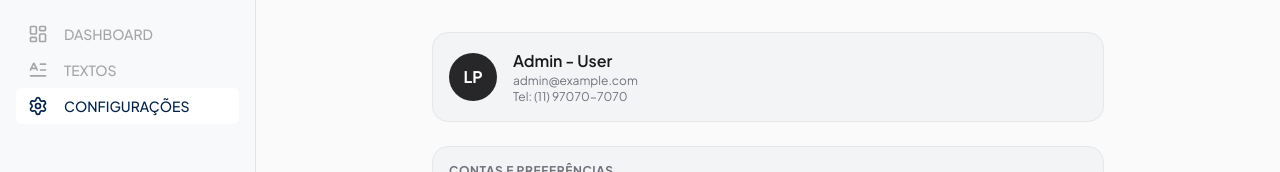
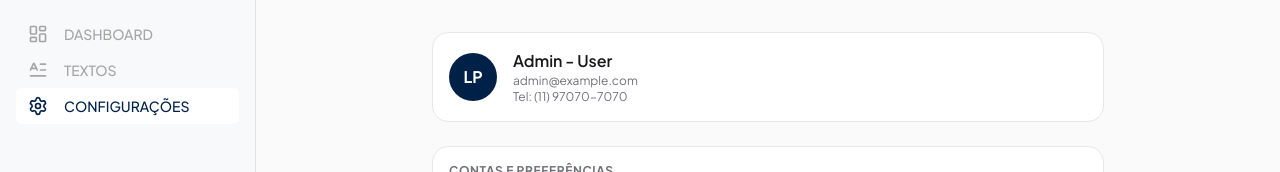
Before and after one commit to LucasPapini/repetilingua-web, a React (Vite) app: page /app/settings in a window 1280 px wide. Shown: the top 172 px of the page. Built offline with nearby package versions, Linux system fonts and the light colour scheme; sample sign-in values are in the browser's storage.

Commit message:
feature: Ajuste nas cores da pagina

```diff
--- a/src/pages/app/settings/index.tsx
+++ b/src/pages/app/settings/index.tsx
@@ -8,8 +8,8 @@ export function Settings() {
   return (
     <div className="flex flex-col gap-6 max-w-2xl w-full mx-auto">
       {/* CARD DE PERFIL / USUÁRIO */}
-      <section className="flex items-center gap-4 p-4 rounded-2xl bg-gray-100 border border-gray-200">
-        <div className="flex justify-center items-center w-12 h-12 bg-zinc-800 text-white font-bold rounded-full text-base shrink-0">
+      <section className="flex items-center gap-4 p-4 rounded-2xl bg-white border border-gray-200">
+        <div className="flex justify-center items-center w-12 h-12 bg-brand-primary-deep text-white font-bold rounded-full text-base shrink-0">
           LP
         </div>
         <div className="flex flex-col">
@@ -20,7 +20,7 @@ export function Settings() {
       </section>
 
       {/* SEÇÃO: CONTAS E PREFERÊNCIAS */}
-      <section className="flex flex-col p-4 rounded-2xl bg-gray-100 border border-gray-200">
+      <section className="flex flex-col p-4 rounded-2xl bg-white border border-gray-200">
         <h2 className="text-xs font-bold uppercase tracking-wider text-zinc-500 mb-3">
           Contas e Preferências
         </h2>
@@ -41,7 +41,7 @@ export function Settings() {
       </section>
 
       {/* SEÇÃO: APRENDIZADO & CONTEÚDO */}
-      <section className="flex flex-col p-4 rounded-2xl bg-gray-100 border border-gray-200">
+      <section className="flex flex-col p-4 rounded-2xl bg-white border border-gray-200">
         <h2 className="text-xs font-bold uppercase tracking-wider text-zinc-500 mb-3">
           Aprendizado & Conteúdo
         </h2>
```
